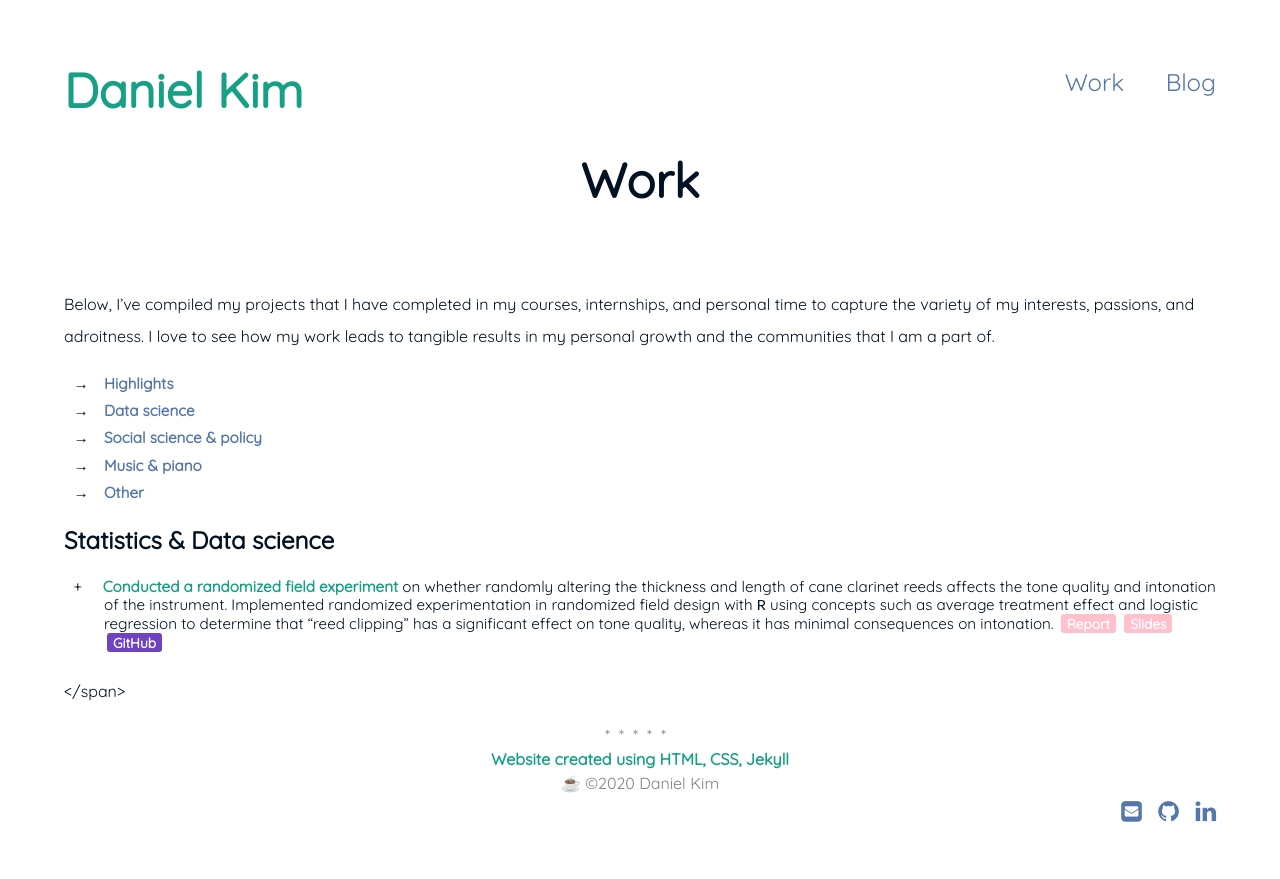
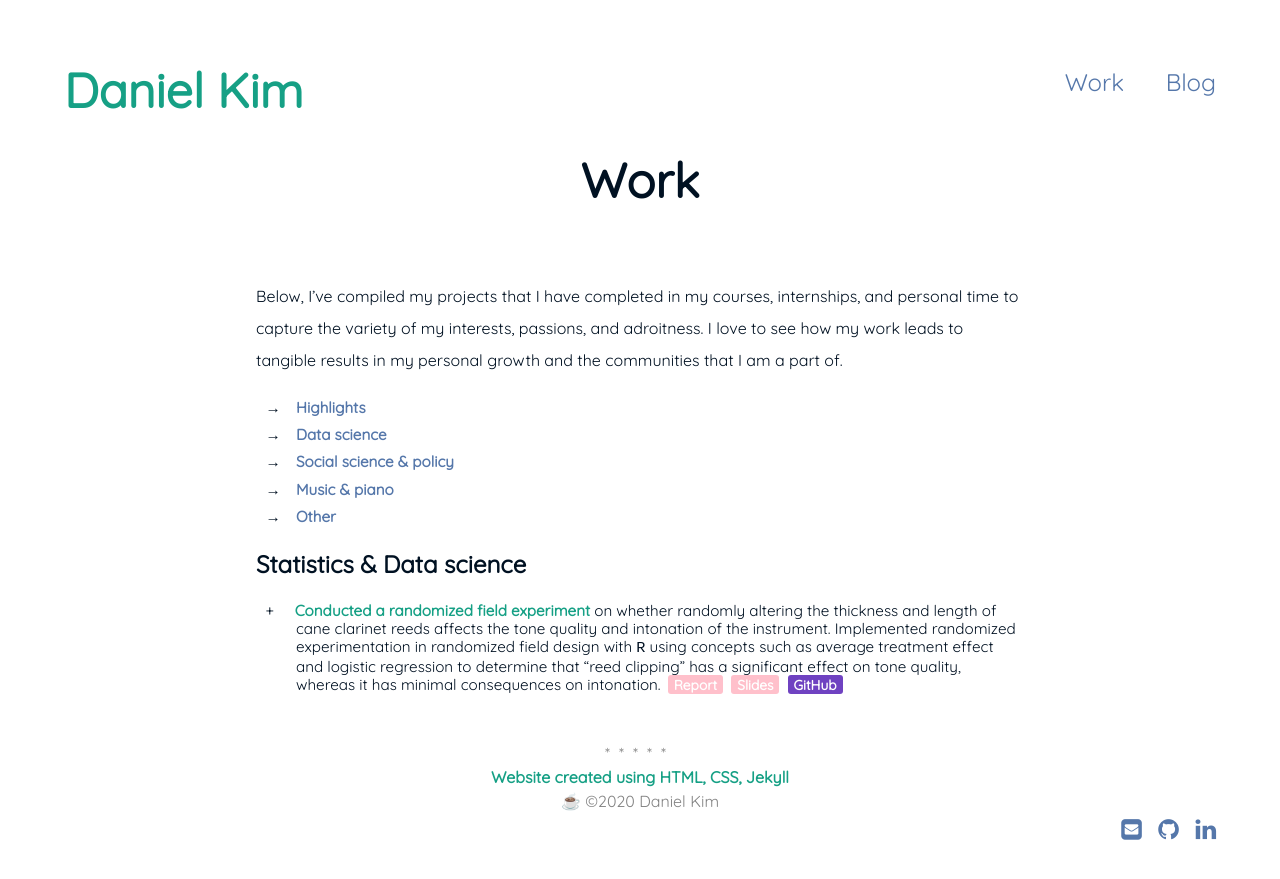
Before and after one commit to danielk56/danielk56.github.io, a Jekyll site: the page built from work.md, in a window 1280 px wide. Shown: the top 879 px of the page. Built offline with Jekyll 4.4.1, drawn with Linux system fonts in a browser that asks for light colours.

Commit message:
Update work.md

```diff
--- a/work.md
+++ b/work.md
@@ -3,7 +3,7 @@ layout: page
 title: Work
 ---
 
-<span class="wide">
+<div class="wide" markdown="1">
 
 Below, I've compiled my projects that I have completed in my courses, internships, and personal time to capture the variety of my interests, passions, and adroitness. I love to see how my work leads to tangible results in my personal growth and the communities that I am a part of.
 
@@ -23,4 +23,4 @@ Below, I've compiled my projects that I have completed in my courses, internship
 {: .list-plus}
 - **Conducted a randomized field experiment** on whether randomly altering the thickness and length of cane clarinet reeds affects the tone quality and intonation of the instrument. Implemented randomized experimentation in randomized field design with `R` using concepts such as average treatment effect and logistic regression to determine that "reed clipping" has a significant effect on tone quality, whereas it has minimal consequences on intonation. <span class="evidence"> </span> <span class="evidence"> [Report](https://docs.google.com/document/d/1gaCthZn8i--5KMT99j81gLKQORrPa4koeGISuCgMym4/edit?usp=sharing){:target="_blank" class="button inline-label-page"} [Slides](https://docs.google.com/presentation/d/1zd59RaqKpmRObjP6AkwsitbJwyKti2KmvvvxU4stb7o/edit?usp=sharing){:target="_blank" class="button inline-label-page"}</span> <span class="evidence">[GitHub](https://github.com/danielk56/LORE_final_project){:target="_blank" class="button inline-label-github"}</span>
 
-</span>
+</div>
```
